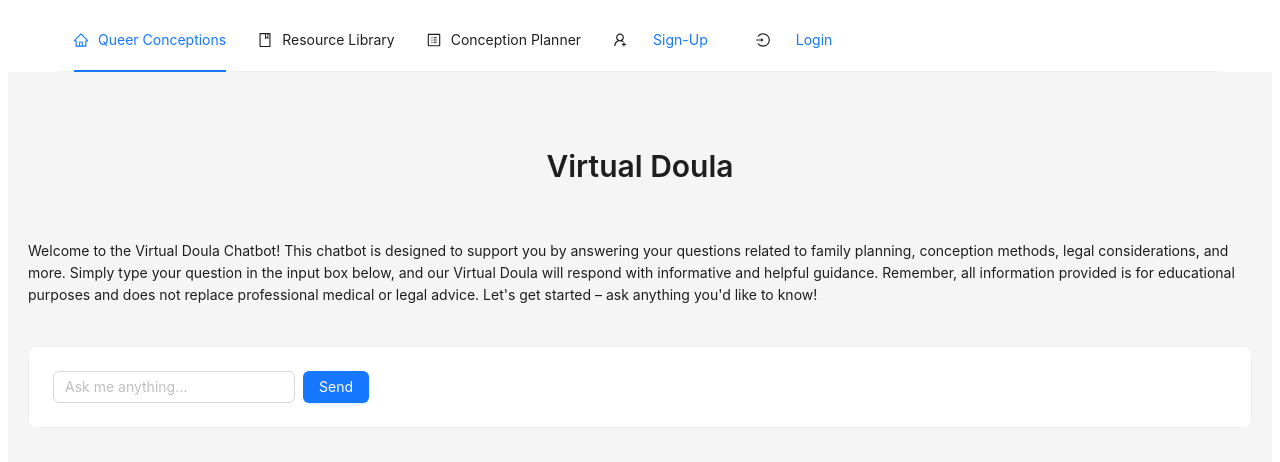
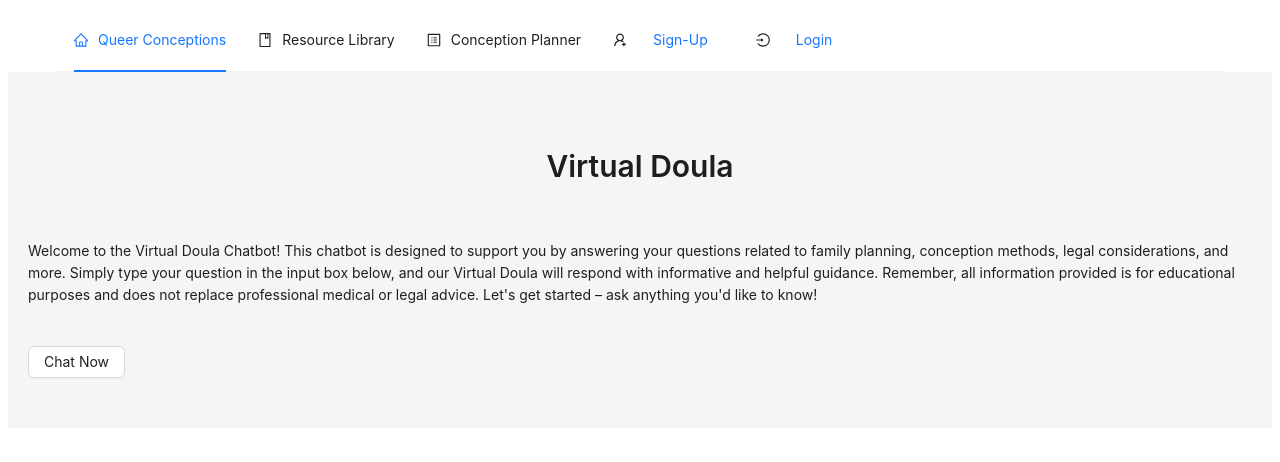
Before and after one commit to MBHunter88/queer_conceptions, a React (Vite) app in the folder client/: page /chatbot in a window 1280 px wide. Shown: the top 462 px of the page. Built offline with nearby package versions, Linux system fonts and the light colour scheme.

Commit message:
implemt warning modal for users to login or signup to use feature

```diff
--- a/client/src/pages/ChatPage.jsx
+++ b/client/src/pages/ChatPage.jsx
@@ -1,16 +1,37 @@
 import React, { useState } from 'react';
-import { Card, Typography, Form, Input, Layout, Row, Col } from 'antd';
+import { Card, Typography, Button, Layout, Row, Col, Modal } from 'antd';
 import Chatbot from '../components/Chatbot';
+import { useUser } from '../context/UserContext';
+import { useNavigate } from 'react-router-dom'
 
 const { Content } = Layout;
 const { Title, Text } = Typography;
 
 const ChatPage = () => {
+    const { user, setUser } = useUser();
+    const [showChat, setShowChat] = useState(false)
+    const navigate = useNavigate();
 
+     //user must be logged in to use chat feature
+     const handleShowChat = () => {
+        if (!user) {
+          // Show warning modal if the user is not logged in
+          Modal.warning({
+            title: 'Login Required',
+            content: 'Please sign up or login to use this feature.',
+            onOk: () => {
+              navigate('/');
+            },
+          });
+        } else {
+          setShowChat(true);
+        }
+      };
 
     return (
         <Layout>
             <Content style={{ height: '100%', padding: '50px 20px' }}>
+
                 <Row gutter={[0, 40]} justify="center">
                     <Title level={2}>Virtual Doula</Title>
                     <Text>
@@ -23,8 +44,12 @@ const ChatPage = () => {
                     medical or legal advice. Let's get started – ask anything you'd like to know!
                     </Text>
                     <Col span={24}>
-                    <Chatbot />
+                   {user ? (<Chatbot />
+                   ):
+                   <Button onClick={handleShowChat}>Chat Now</Button>
+                   }
                     </Col>
+
                 </Row>
 
             </Content>
```
